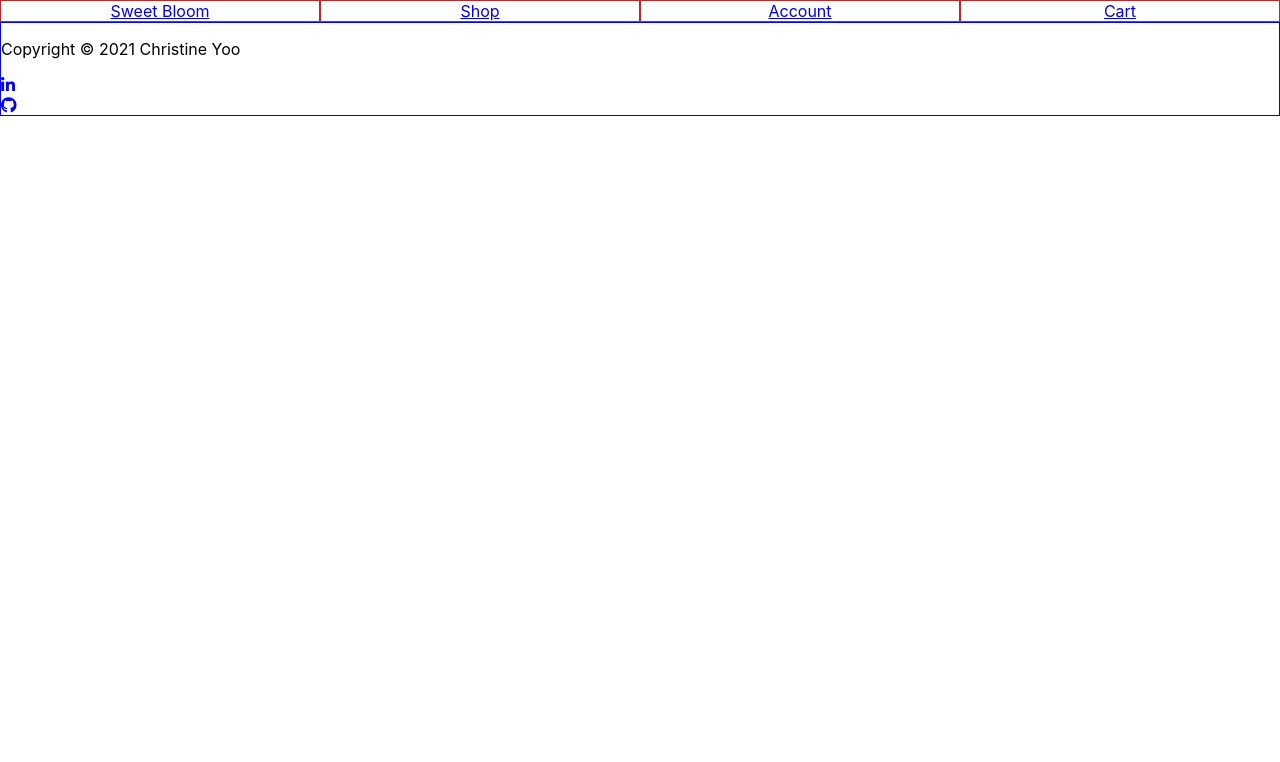
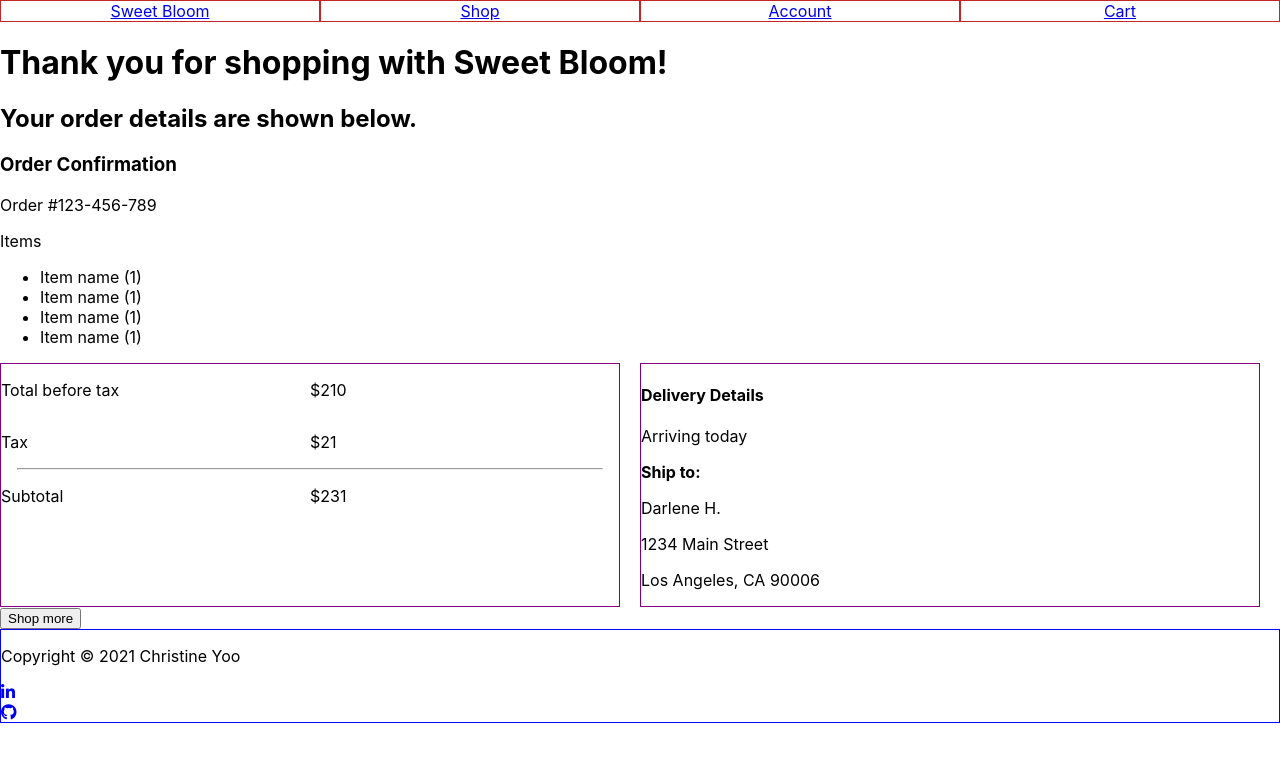
Before and after one commit to christineyoo/sweet-bloom, a React (Create React App) app: page /confirmation in a window 1280 px wide. Shown: the top 762 px of the page. Built offline with nearby package versions, Linux system fonts and the light colour scheme.

Commit message:
added wireframe for Confirmation page

```diff
--- a/src/App.js
+++ b/src/App.js
@@ -3,6 +3,7 @@ import { Route, Switch } from 'react-router-dom';
 import Account from './pages/account/Account';
 import Cart from './pages/cart/Cart';
 import Checkout from './pages/checkout/Checkout';
+import Confirmation from './pages/confirmation/Confirmation';
 import Footer from './organisms/footer/Footer';
 import Landing from './pages/landing/Landing';
 import NavBar from './organisms/navbar/NavBar';
@@ -21,6 +22,7 @@ class App extends Component {
             <Route exact path='/account' component={Account} />
             <Route exact path='/cart' component={Cart} />
             <Route exact path='/checkout' component={Checkout} />
+            <Route exact path='/confirmation' component={Confirmation} />
             <Route exact path='/shop' component={Shop} />
             <Route exact path='/' component={Landing} />
           </Switch>
--- /dev/null
+++ b/src/pages/confirmation/Confirmation.css
@@ -0,0 +1,24 @@
+.confirmation-flex {
+  display: flex;
+  flex-direction: row;
+}
+
+.confirmation-flex-1 {
+  flex: 1;
+  margin-right: 20px;
+  border: 1px solid purple;
+}
+
+#confirmation-items-flex {
+  display: flex;
+  flex-direction: row;
+}
+
+.confirmation-items-flex-1 {
+  flex: 1;
+  text-align: left;
+}
+
+hr {
+  margin: 0 1rem;
+}
--- /dev/null
+++ b/src/pages/confirmation/Confirmation.js
@@ -0,0 +1,54 @@
+import React, { Component } from 'react';
+import { Link } from 'react-router-dom';
+import './Confirmation.css';
+
+class Confirmation extends Component {
+  state = {};
+  render() {
+    return (
+      <div>
+        <h1>Thank you for shopping with Sweet Bloom!</h1>
+        <h2>Your order details are shown below.</h2>
+        <h3>Order Confirmation</h3>
+        <p>Order #123-456-789</p>
+        <p>Items</p>
+        <ul>
+          <li>Item name (1)</li>
+          <li>Item name (1)</li>
+          <li>Item name (1)</li>
+          <li>Item name (1)</li>
+        </ul>
+        <div className='confirmation-flex'>
+          <div className='confirmation-flex-1'>
+            <div id='confirmation-items-flex'>
+              <p className='confirmation-items-flex-1'>Total before tax</p>
+              <p className='confirmation-items-flex-1'>$210</p>
+            </div>
+            <div id='confirmation-items-flex'>
+              <p className='confirmation-items-flex-1'>Tax</p>
+              <p className='confirmation-items-flex-1'>$21</p>
+            </div>
+            <hr />
+            <div id='confirmation-items-flex'>
+              <p className='confirmation-items-flex-1'>Subtotal</p>
+              <p className='confirmation-items-flex-1'>$231</p>
+            </div>
+          </div>
+          <div className='confirmation-flex-1'>
+            <h4>Delivery Details</h4>
+            <p>Arriving today</p>
+            <p><strong>Ship to:</strong></p>
+            <p>Darlene H.</p>
+            <p>1234 Main Street</p>
+            <p>Los Angeles, CA 90006</p>
+          </div>
+        </div>
+        <Link to='/shop'>
+          <button>Shop more</button>
+        </Link>
+      </div>
+    );
+  }
+}
+
+export default Confirmation;
```
